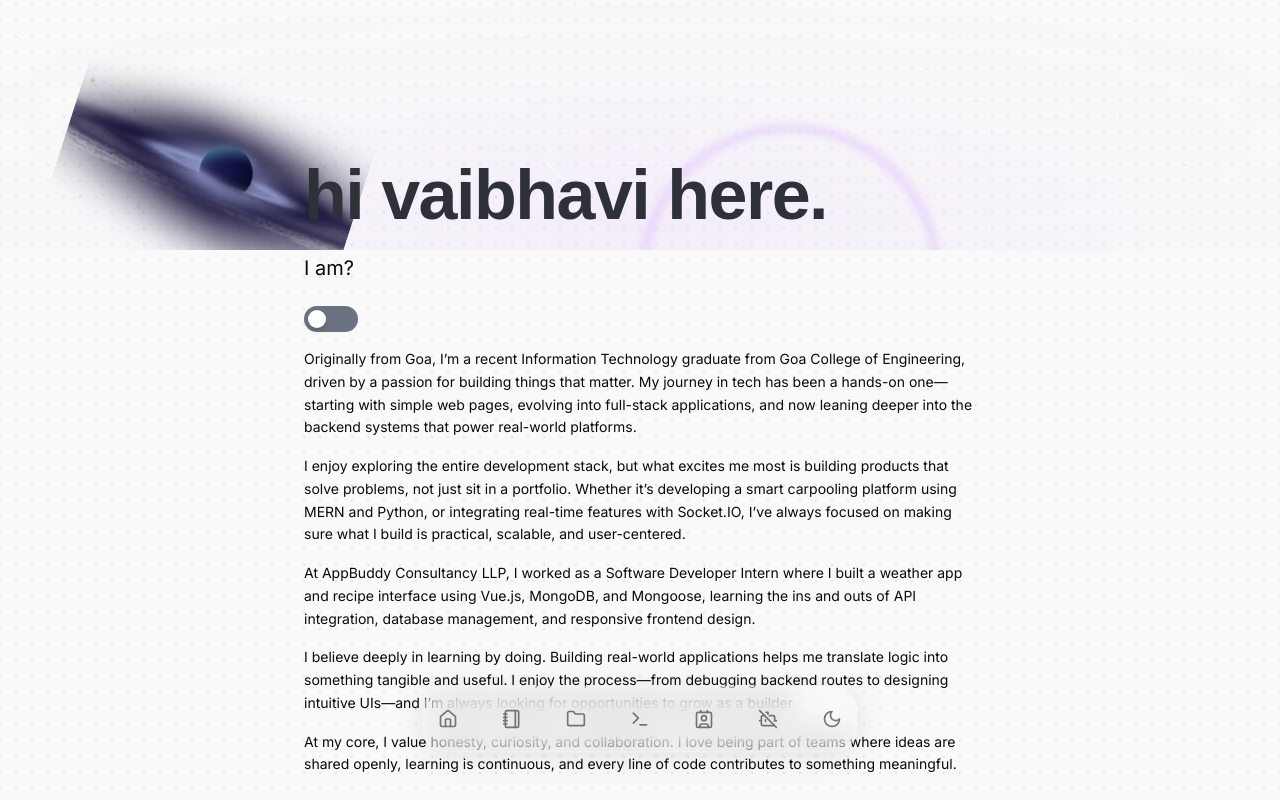
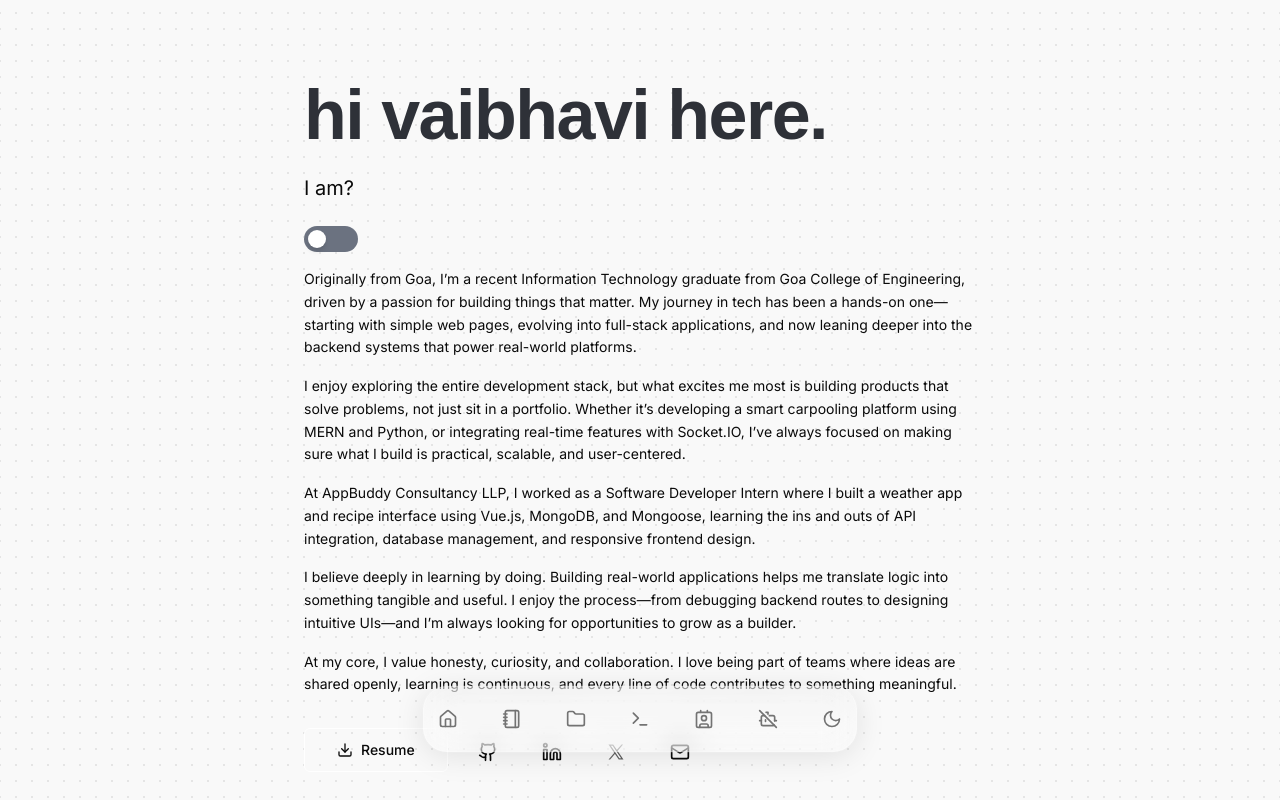
Before and after one commit to vaibhavi-2-0-2-3/vbhvi, a Next.js app: page / in a window 1280 px wide. Shown: the top 800 px of the page. Built offline with nearby package versions, Linux system fonts and the light colour scheme; a web font is replaced by a local one.

Commit message:
Refactor PageLayout component by commenting out Header and adjusting main padding; update selection color in globals.css for better visibility.

```diff
--- a/components/PageLayout.tsx
+++ b/components/PageLayout.tsx
@@ -7,9 +7,9 @@ import { ReactNode } from "react";
 export default function PageLayout({ children }: { children: ReactNode }) {
   return (
     <div className="min-h-screen bg-background bg-dotted">
-      <Header />
+      {/* <Header /> */}
 
-      <main className="relative z-10 pt-40 pb-32 px-6">
+      <main className="relative z-10 pt-20 pb-32 px-6">
         {children}
       </main>
 
--- a/styles/globals.css
+++ b/styles/globals.css
@@ -18,7 +18,7 @@ body {
   /* Light Mode Selection */
   ::selection {
     background-color: hsl(var(--brandred));
-    color: black; /* Visible on light backgrounds */
+    color: rgb(230, 230, 250);
   }
 
   /* Dark Mode Selection */
```
Also changed, not shown: 1 other file (tests, documents, lock files or other folders).
